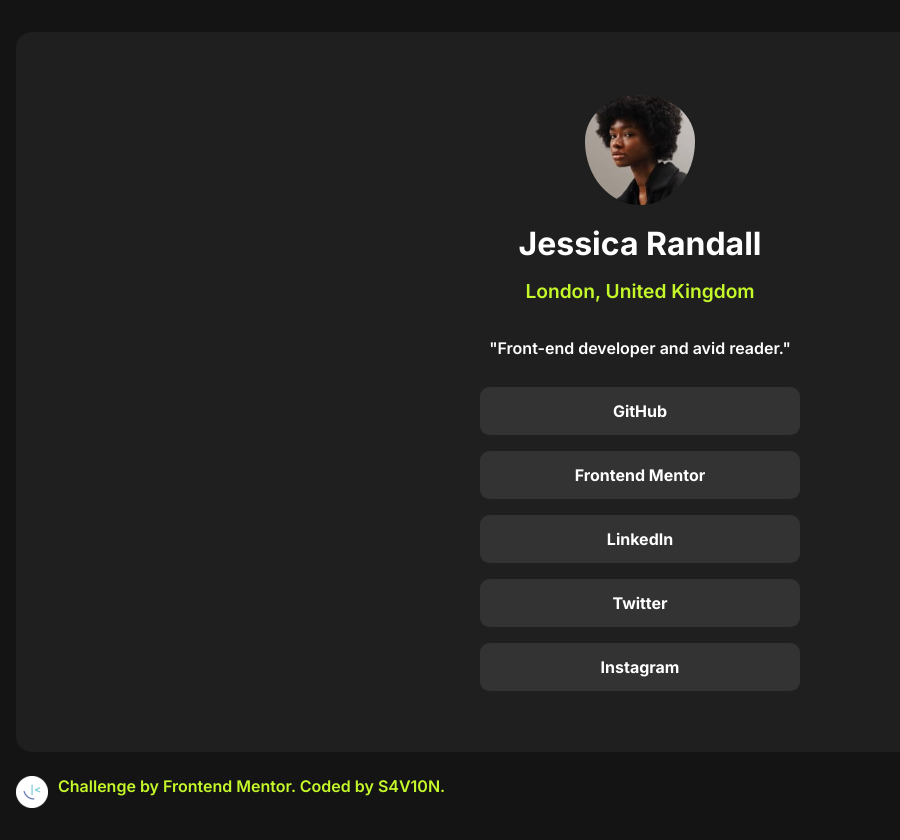
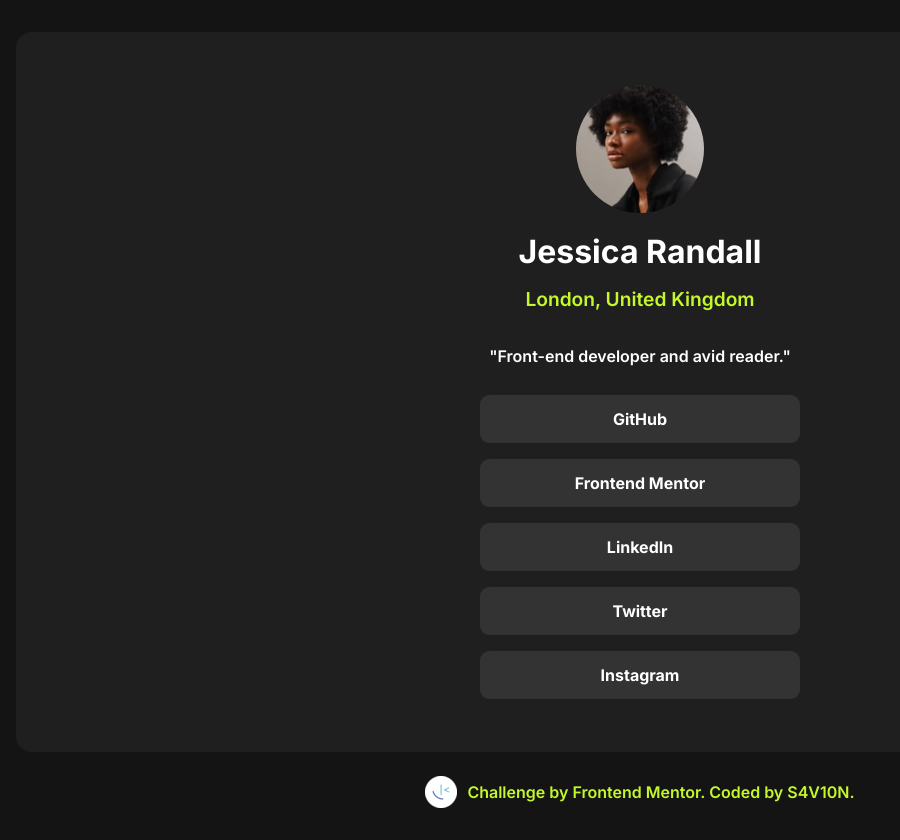
Before and after one commit to S4V10N/socails-link-page-, a plain HTML site: page index.html in a window 1280 px wide. Shown: the whole page, without its empty margins (0-900 px from the left). Drawn offline with Linux system fonts and the light colour scheme.

Commit message:
i fixed the squished image

```diff
--- a/css/styles,.css
+++ b/css/styles,.css
@@ -37,12 +37,12 @@ body{
     text-align: center;
     padding: 0rem 2rem;
 }
+
 .box img{
+    border-radius: 50%;
     height: 8rem;
-    border-radius: 50%;
-    margin: 0rem 0rem 1.2rem 0rem;
-    padding-top: 1.1rem;
-
+    margin-bottom: 1.2rem;
+    margin-top: 1rem;
 }
 h1{
     font-weight: var(--BOLDER-FONT);
@@ -76,6 +76,8 @@ h1{
 
 footer div {
     display: flex;
+    justify-content: center;
+    align-items: center;
     gap: 10px;
     font-weight: var(--BOLDFONT);
     color: var(--GREEN);
```
